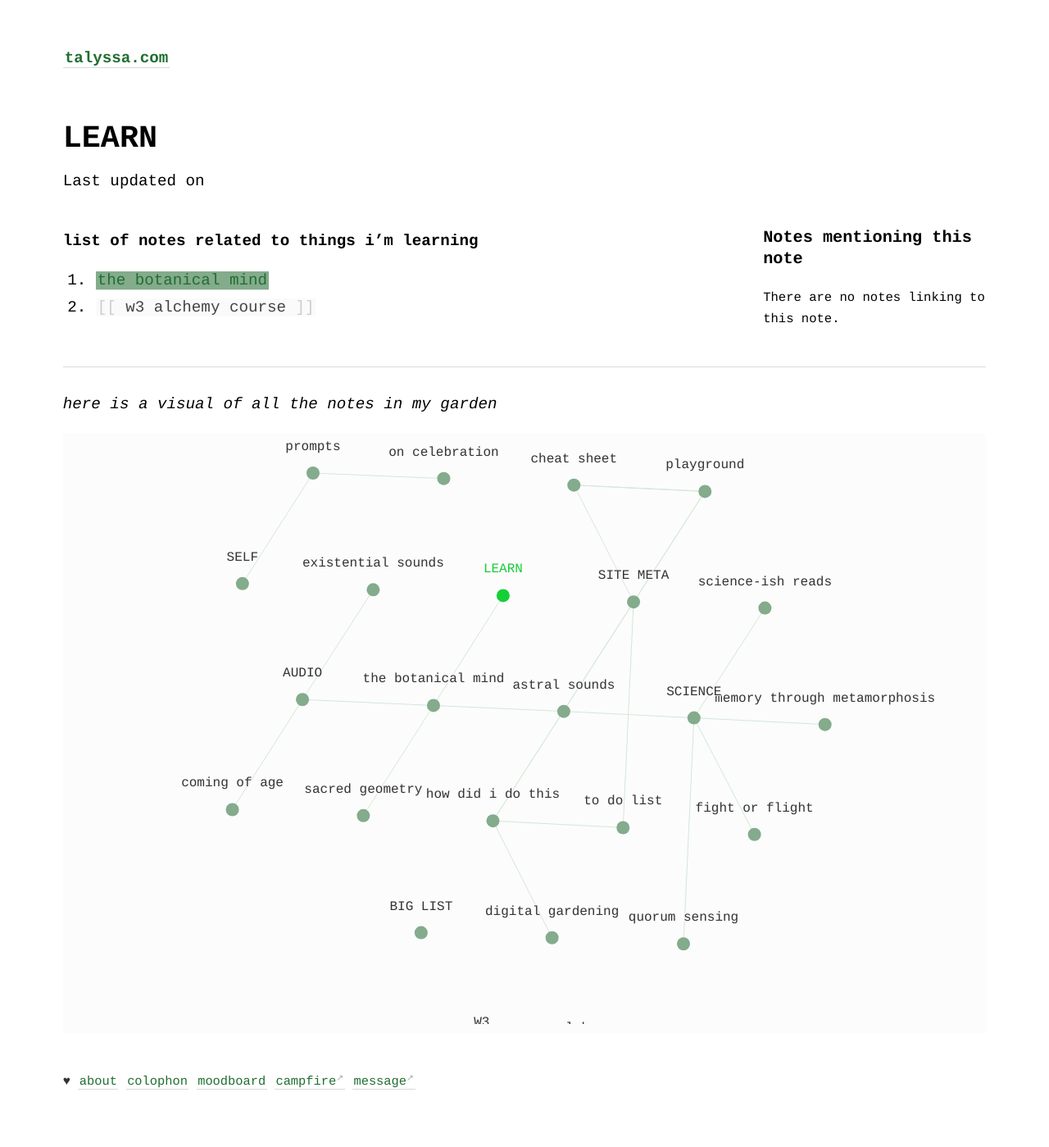
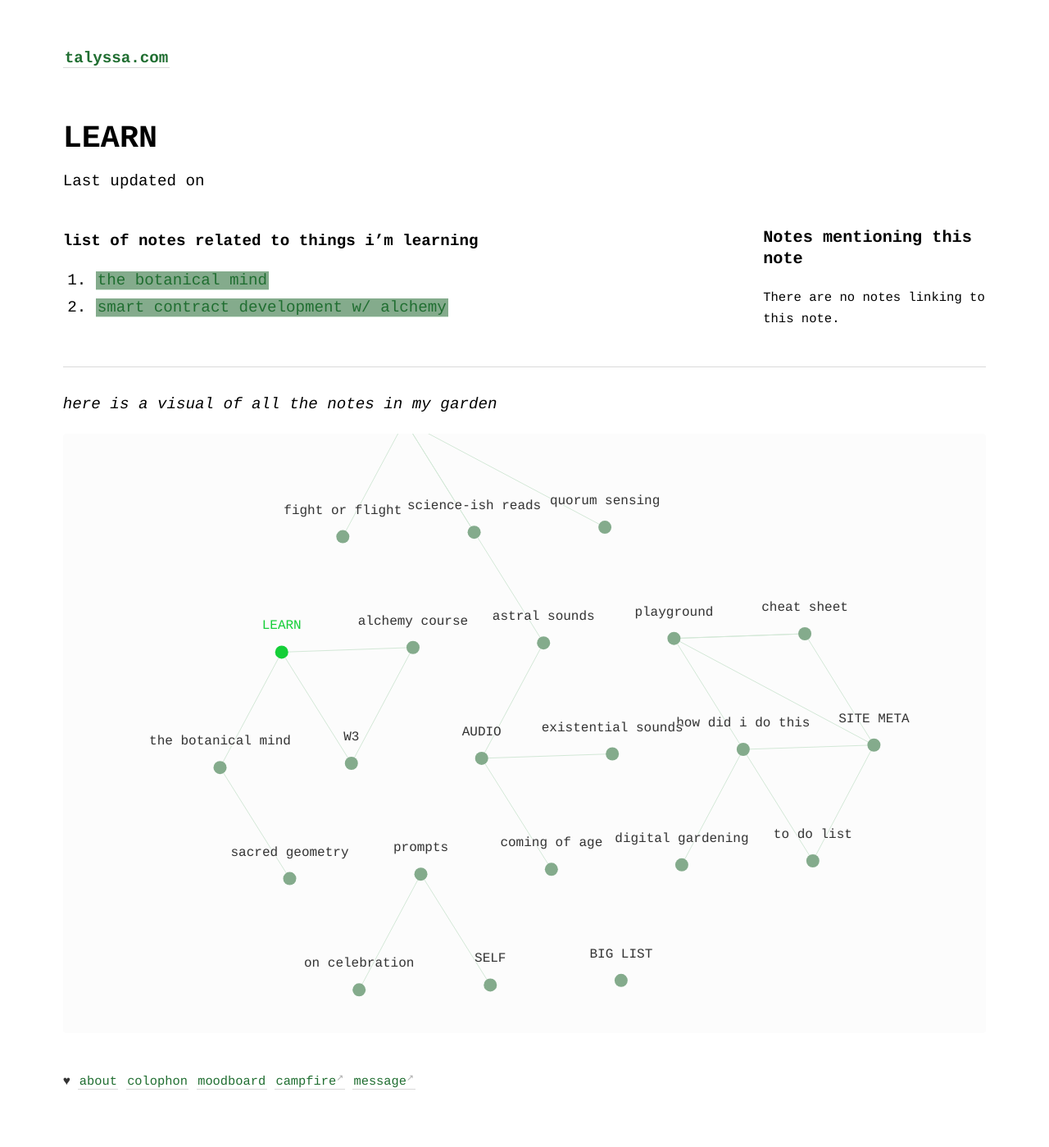
Before and after one commit to geminiworms/talyssagarden.github.io, a Jekyll site: the page built from _notes/learn.md, in a window 1280 px wide. Shown: the whole page at 82% size. Built offline with Jekyll 4.4.1, drawn with Linux system fonts in a browser that asks for light colours.

Commit message:
Update learn.md

```diff
--- a/_notes/learn.md
+++ b/_notes/learn.md
@@ -3,4 +3,4 @@
 ---
 #### list of notes related to things i'm learning
 1. [[the botanical mind]]
-2. [[w3 alchemy course]]
+2. [[web3-alchemy-course|smart contract development w/ alchemy]]
```
